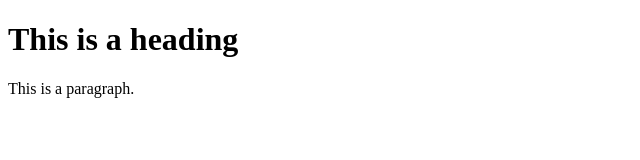
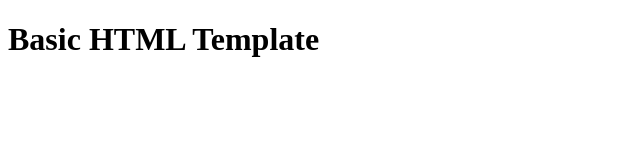
Before and after one commit to SamuelStDenis/basic-html-template, a plain HTML site: page index.html in a window 1280 px wide. Shown: the whole page, without its empty margins (0-640 px from the left). Drawn offline with Linux system fonts and the light colour scheme.

Commit message:
Update index.html

```diff
--- a/index.html
+++ b/index.html
@@ -1,14 +1,12 @@
 <!DOCTYPE html>
-
-<html>
-
-  <title>Title of HTML Basic Template</title>
-
+<html lang="fr">
+  <head>
+    <meta charset="UTF-8">
+    <meta name="viewport" content="width=device-width, initial-scale=1.0">
+    <meta http-equiv="X-UA-Compatible" content="ie=edge">
+    <title>Static Template</title>
+  </head>
   <body>
-
-    <h1>This is a heading</h1>
-    <p>This is a paragraph.</p>
-
+    <h1>Basic HTML Template</h1>
   </body>
-
 </html>
```
